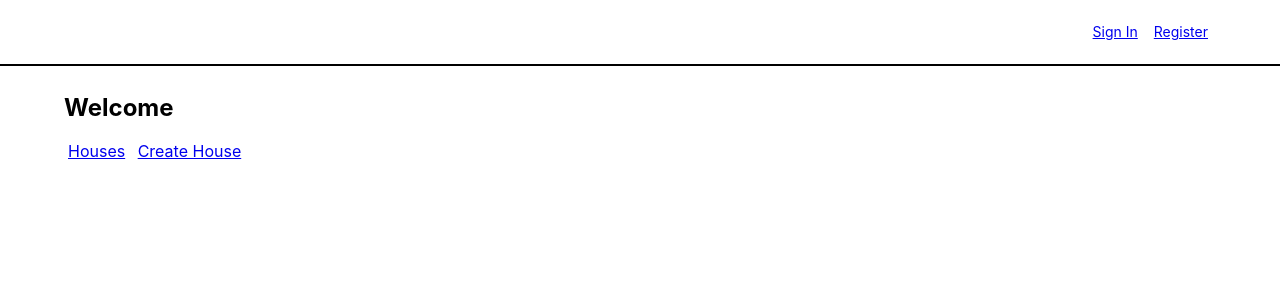
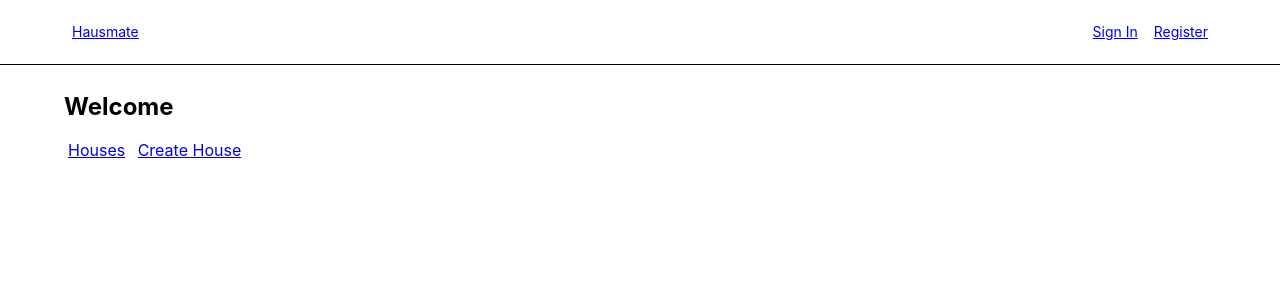
Before and after one commit to arpradhan/hausmate, a Django app: page / in a window 1280 px wide. Shown: the top 300 px of the page. Run offline with Django 3.2, Linux system fonts and the light colour scheme; some libraries are stand-ins or nearby versions.

Commit message:
add homepage link to nav

```diff
--- a/hausmate/houses/templates/base.html
+++ b/hausmate/houses/templates/base.html
@@ -6,7 +6,11 @@
     <link rel="stylesheet" href="https://unpkg.com/tachyons@4.9.0/css/tachyons.min.css"/>
   </head>
   <body class="sans-serif black bg-white">
-    <nav class="pv3 ph5 bb bw1 flex justify-end">
+    <nav class="pv3 ph5 bb flex justify-between">
+      <div class="flex justify-start">
+        <a href="{% url 'home' %}" class="pa2 f6">Hausmate</a>
+      </div>
+      <div class="flex justify-end">
       {% if user.is_authenticated %}
         <a class="pa2 f6" href="{% url 'house_list' %}">Houses</a>
         <a class="pa2 f6" href="{% url 'logout' %}">Sign Out</a>
@@ -14,6 +18,7 @@
         <a class="pa2 f6" href="{% url 'login' %}">Sign In</a>
         <a class="pa2 f6" href="{% url 'user_create' %}">Register</a>
       {% endif %}
+      </div>
     </nav>
     {% block content %}{% endblock %}
   </body>
```
